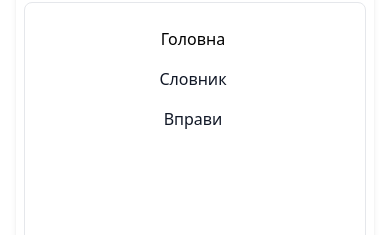
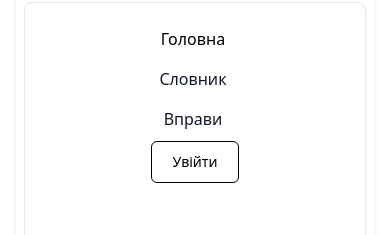
Before and after one commit to oddtrix/SmartCard, a React (Vite) app: page /practice in a window 390 px wide. Both pictures are taken after a click on the button "Open main menu". Shown: the part 80-315 px from the top of the page. Built offline with nearby package versions, Linux system fonts and the light colour scheme.

Commit message:
some fixes

```diff
--- a/src/components/layout/Main.tsx
+++ b/src/components/layout/Main.tsx
@@ -3,7 +3,7 @@ import { Link } from "react-router-dom";
 const Main = () => {
   return (
     <div className="max-w-screen-xl flex flex-col pb-20 m-auto items-center justify-center ">
-      <div className="m-auto w-3/4 mt-12 max-md:mt-0">
+      <div className="m-auto max-md:w-full w-3/4 mt-12 max-md:mt-4">
         <h1 className="mb-4 text-5xl font-extrabold text-gray-900 dark:text-white md:text-5xl lg:text-6xl">
           <span className="max-xl:text-6xl text-transparent bg-clip-text bg-gradient-to-r to-emerald-600 from-sky-400 text-8xl">
             SmartCard
--- a/src/components/layout/Navbar.tsx
+++ b/src/components/layout/Navbar.tsx
@@ -79,13 +79,36 @@ const Navbar = () => {
               Вправи
             </Link>
           </li>
-          {/* <li>
-            <div className="flex flex-col md:hidden ">
-              <button onClick={switchTheme} className="flex justify-center">
+          <li>
+            {selectorIsAuth() ? (
+              <div className="flex flex-row items-center">
+                {/* <button onClick={switchTheme} className="flex mr-4">
                 {theme === "light" ? moon : sun}
-              </button>
-            </div>
-          </li> */}
+              </button> */}
+                <p className="text-lg mr-4">&#128075;, {user.username}</p>
+                <Link
+                  to="/"
+                  className="relative inline-flex items-center justify-center p-0.5  overflow-hidden text-sm font-medium rounded-lg "
+                >
+                  <span
+                    onClick={onClickLogOut}
+                    className="relative text-black dark:text-white px-5 py-2.5 transition-all ease-in duration-75 border border-black  dark:border-white rounded-md group-hover:bg-opacity-0 hover:bg-black hover:text-white dark:hover:bg-white dark:hover:text-black"
+                  >
+                    Вийти
+                  </span>
+                </Link>
+              </div>
+            ) : (
+              <Link
+                to="/login"
+                className="relative inline-flex items-center justify-center p-0.5 overflow-hidden text-sm font-medium rounded-lg "
+              >
+                <span className="relative text-black px-5 py-2.5 transition-all ease-in duration-75 border border-black rounded-md group-hover:bg-opacity-0 hover:bg-black hover:text-white">
+                  Увійти
+                </span>
+              </Link>
+            )}
+          </li>
         </ul>
       </div>
       <div className="container flex flex-wrap items-center justify-between mx-auto max-md:hidden">
```
